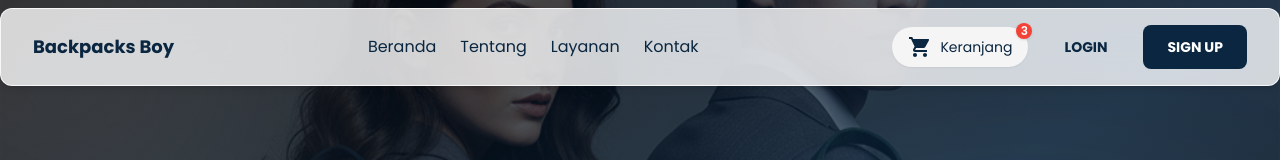
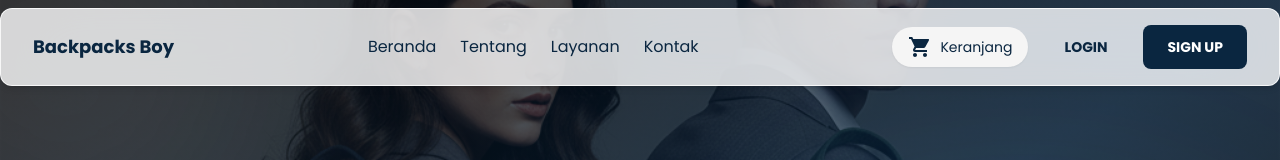
Before and after one commit to PUJASHINDU/Backpack_Boys, a React (Vite) app: page / in a window 1280 px wide. Shown: the top 160 px of the page. Built offline with nearby package versions, Linux system fonts and the light colour scheme.

Commit message:
Update Tampilan Notif Chart

```diff
--- a/src/Frontend/Components/NavbarComponents.jsx
+++ b/src/Frontend/Components/NavbarComponents.jsx
@@ -79,9 +79,9 @@ const NavbarComponents = () => {
             </RouterLink>
 
             {/* Badge jumlah item */}
-            <span className="absolute -top-1 -right-1 flex h-4 w-4 items-center justify-center rounded-full bg-red-500 text-white text-xs font-bold shadow">
+            {/* <span className="absolute -top-1 -right-1 flex h-4 w-4 items-center justify-center rounded-full bg-red-500 text-white text-xs font-bold shadow">
               3
-            </span>
+            </span> */}
           </div>
 
           {/* Tombol Login & Sign Up */}
```
